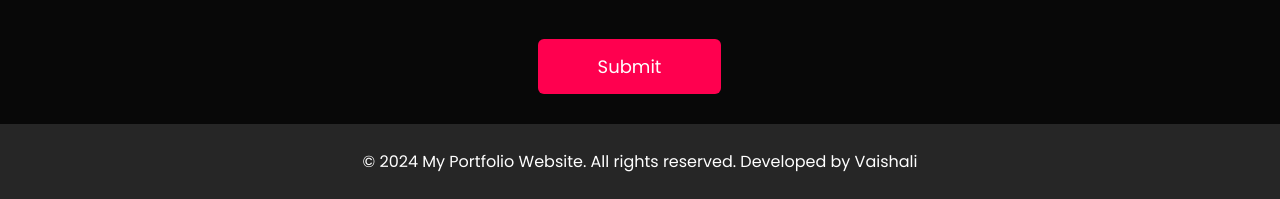
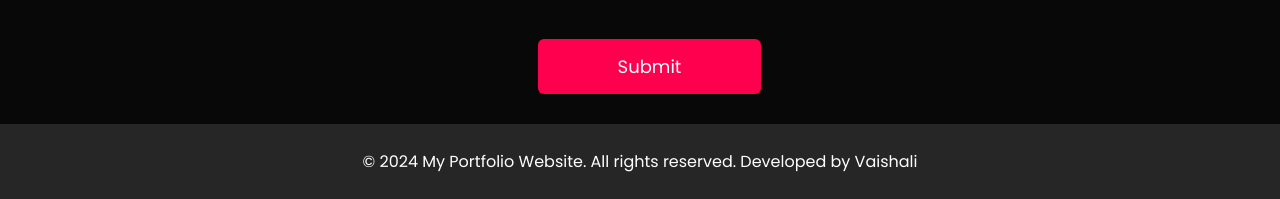
Before and after one commit to Vaishalisullia/portfolio, a plain HTML site: page index.html in a window 1280 px wide. Shown: the part 2434-2633 px from the top of the page. Drawn offline with Linux system fonts and the light colour scheme.

Commit message:
Update style.css

```diff
--- a/style.css
+++ b/style.css
@@ -319,7 +319,7 @@ form input, form textarea {
 }
 
 form .btn2 {
-    padding: 14px 60px;
+    padding: 14px 80px;
     font-size: 18px;
     margin-top: 20px;
     cursor: pointer;
```
